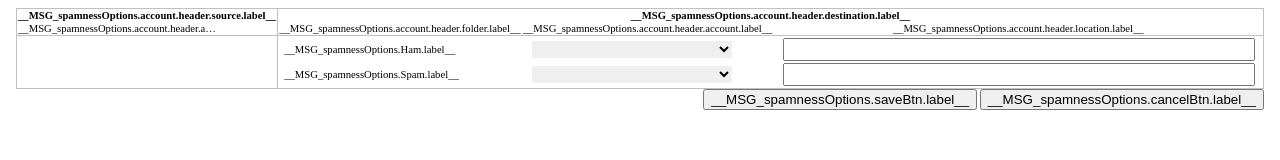
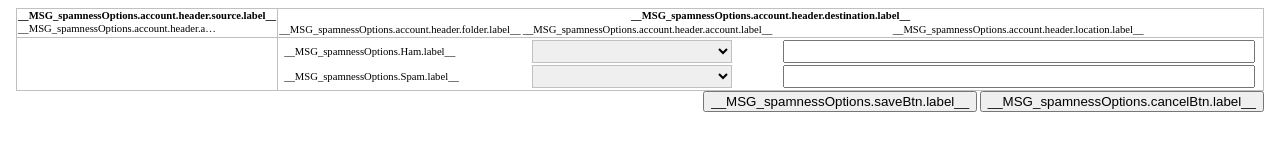
Before and after one commit to moisseev/rspamd-spamness, a browser extension: page options/account-options.html in a window 1280 px wide. Drawn offline with Linux system fonts and the light colour scheme.

Commit message:
Fix account selector style

```diff
--- a/options/account-options.css
+++ b/options/account-options.css
@@ -11,15 +11,10 @@ input[type="text"] {
     padding-bottom: 2px;
 }
 
-#account-box-table,
-#account-box-table col {
-    border: 1px solid silver;
-}
 .second-level-header th {
     font-weight: normal;
 }
 .account-box {
-    border: 1px solid silver;
     white-space: nowrap;
 }
 .account-box td {
@@ -35,6 +30,11 @@ input[type="text"] {
 .account-name-name {
     font-weight: bold;
 }
+.folder-account,
+.folder-location {
+    padding-top: 2px;
+    padding-bottom: 2px;
+}
 .folder-account {
     width: 200px;
     min-height: unset;
@@ -42,6 +42,14 @@ input[type="text"] {
 }
 .folder-location {
     width: 100%;
+}
+
+#account-box-table,
+#account-box-table col,
+.account-box,
+.folder-account,
+.folder-account:hover {
+    border: 1px solid silver !important;
 }
 
 :root {
```
